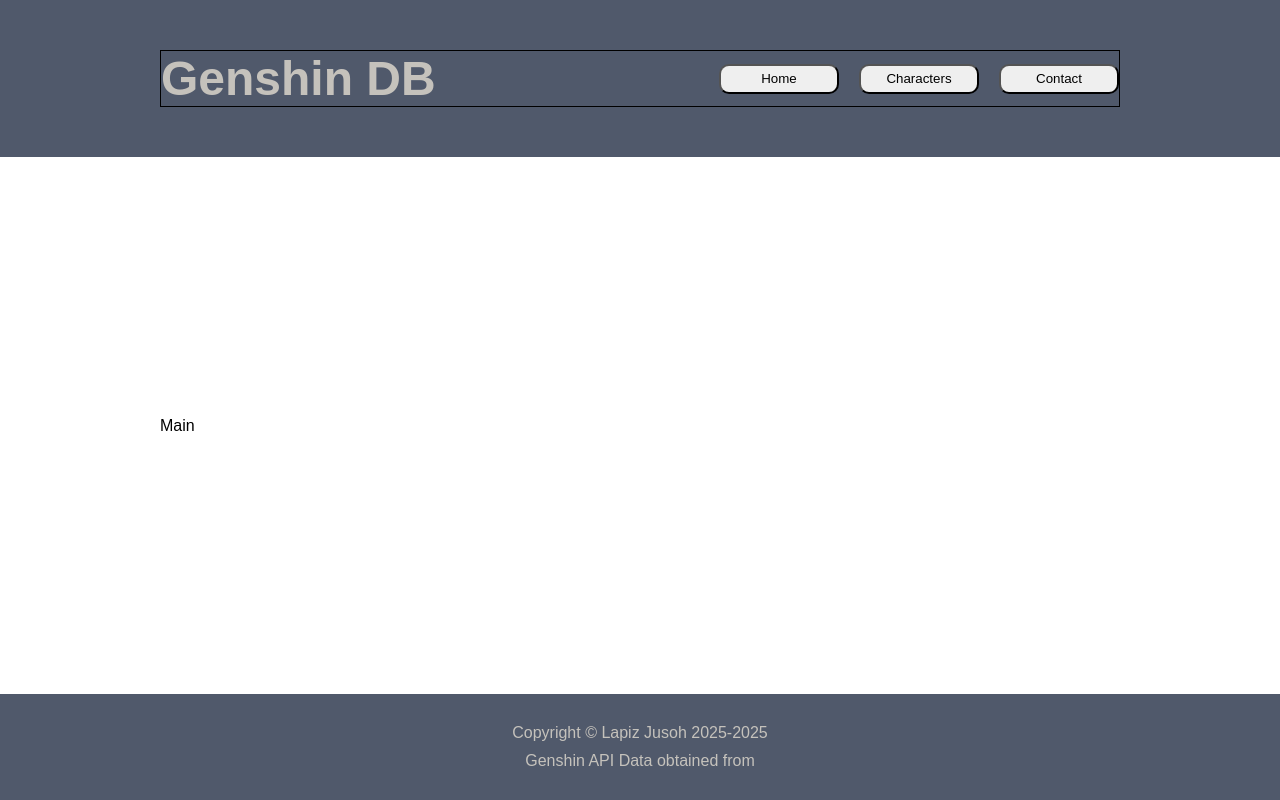
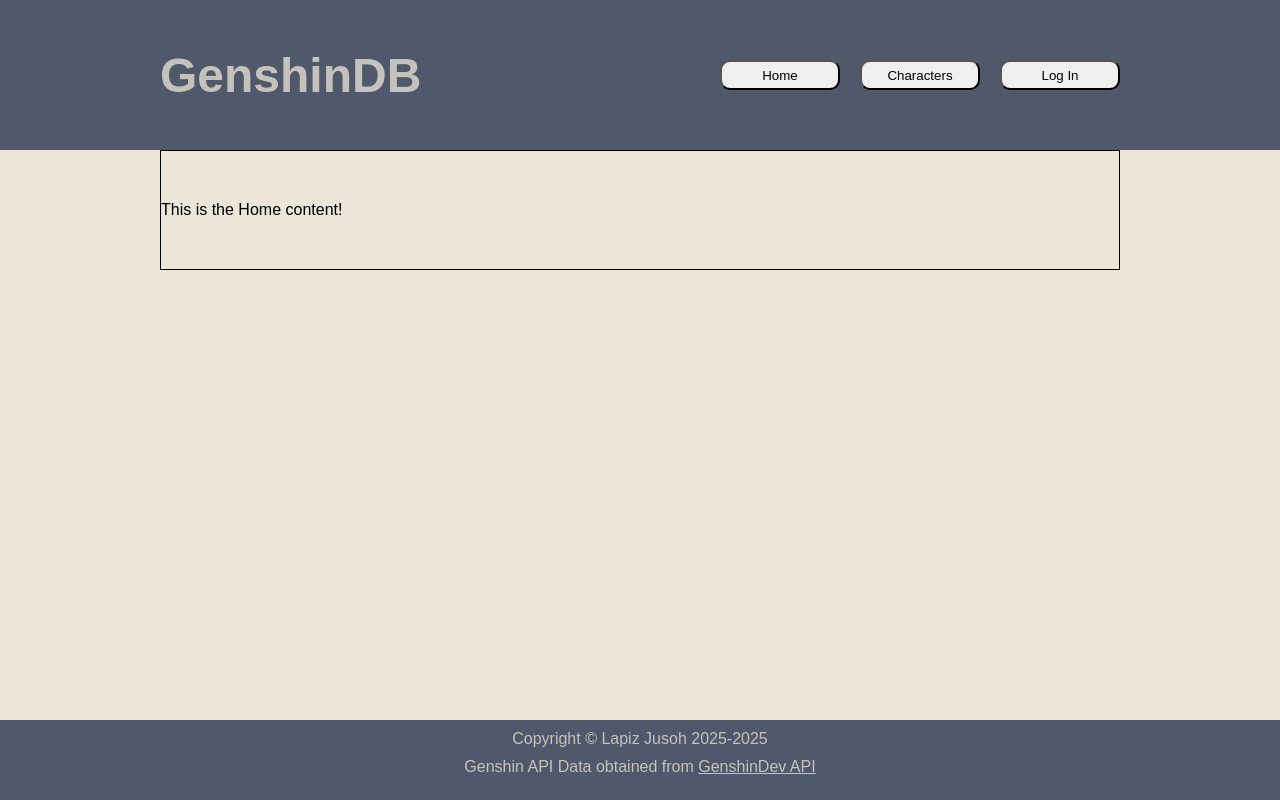
Before and after one commit to LapizJusoh/genshin-character-builder, a React (Vite) app: page / in a window 1280 px wide. Built offline with nearby package versions, Linux system fonts and the light colour scheme; a web font is replaced by a local one.

Commit message:
Add functional nav bar

```diff
--- a/src/App.css
+++ b/src/App.css
@@ -4,13 +4,6 @@
 Light: #ece5d8
 Font: #c5c2bc
 */
-
-.body {
-  min-height: 100vh;
-  display: flex;
-  flex-flow: column;
-  justify-content: space-between;
-}
 
 .container {
   width: 960px;
@@ -20,14 +13,14 @@
 header {
   background-color: #50596b;
   color: #c5c2bc;
-  padding-block: 50px;
+  height: 150px;
+  display: flex;
 }
 
 header .container {
   display: flex;
   justify-content: space-between;
   align-items: center;
-  border: 1px solid black;
 }
 
 header .container h1 {
@@ -55,18 +48,29 @@
 }
 
 main {
+  background-color: #ece5d8;
+  height: calc(100vh - 230px);
+}
 
+main .container {
+  border: 1px solid black;
+  padding-block: 50px;
 }
 
 footer {
   background-color: #50596b;
   color: #c5c2bc;
-  padding-block: 20px;
+  height: 80px;
   text-align: center;
   font-size: 1rem;
   font-weight: lighter;
+  display: flex;
 }
 
 footer p {
   margin-block: 10px;
 }
+
+footer a {
+  color: #c5c2bc;
+}
--- a/src/App.jsx
+++ b/src/App.jsx
@@ -1,32 +1,33 @@
-import './App.css'
+import Header from './components/Header.jsx';
+import Footer from './components/Footer.jsx';
+import Home from './components/Home.jsx';
+import Characters from './components/Characters.jsx';
+import LogIn from './components/LogIn.jsx';
+import { useState } from 'react';
+import './App.css';
 
 function App() {
+  const [currentPage, setCurrentPage] = useState(`Home`);
+
+  function clickHome() {
+    setCurrentPage('Home');
+  };
+
+  function clickCharacters() {
+    setCurrentPage('Characters');
+  };
+
+  function clickLogIn() {
+    setCurrentPage('LogIn');
+  }
 
   return (
-    <div className='body'>
-      <header>
-        <div className='container'>
-          <h1>Genshin DB</h1>
-          <nav>
-            <ul>
-              <li><button>Home</button></li>
-              <li><button>Characters</button></li>
-              <li><button>Contact</button></li>
-            </ul>
-          </nav>
-        </div>
-      </header>
-      <main>
-        <div className='container'>
-          Main
-        </div>
-      </main>
-      <footer>
-        <div className='container'>
-          <p>Copyright &copy; Lapiz Jusoh 2025-2025</p>
-          <p>Genshin API Data obtained from </p>
-        </div>
-      </footer>
+    <div>
+      <Header goToHome={clickHome} goToCharacters={clickCharacters} goToLogIn={clickLogIn} />
+      {(currentPage===`Home`) ? <Home /> : ''}
+      {(currentPage===`Characters`) ? <Characters /> : ''}
+      {(currentPage===`LogIn`) ? <LogIn /> : ''}
+      <Footer />
     </div>
   )
 }
--- /dev/null
+++ b/src/components/Characters.jsx
@@ -0,0 +1,9 @@
+export default function Characters() {
+  return (
+    <main id="characters">
+      <div className='container'>
+        <p>This is the Characters content!</p>
+      </div>
+    </main>
+  );
+}
--- /dev/null
+++ b/src/components/Footer.jsx
@@ -0,0 +1,17 @@
+import "../App.css";
+
+export default function Footer() {
+  return (
+    <footer>
+      <div className="container">
+        <p>Copyright &copy; Lapiz Jusoh 2025-2025</p>
+        <p>
+          Genshin API Data obtained from{" "}
+          <a href="https://github.com/genshindev/api" target="_blank">
+            GenshinDev API
+          </a>
+        </p>
+      </div>
+    </footer>
+  );
+}
--- /dev/null
+++ b/src/components/Header.jsx
@@ -0,0 +1,24 @@
+import "../App.css";
+
+export default function Header( { goToHome, goToCharacters, goToLogIn } ) {
+  return (
+    <header>
+      <div className="container">
+        <h1>GenshinDB</h1>
+        <nav>
+          <ul>
+            <li>
+              <button onClick={goToHome}>Home</button>
+            </li>
+            <li>
+              <button onClick={goToCharacters}>Characters</button>
+            </li>
+            <li>
+              <button onClick={goToLogIn}>Log In</button>
+            </li>
+          </ul>
+        </nav>
+      </div>
+    </header>
+  );
+}
--- /dev/null
+++ b/src/components/Home.jsx
@@ -0,0 +1,9 @@
+export default function Home() {
+  return (
+    <main id="home">
+      <div className='container'>
+        <p>This is the Home content!</p>
+      </div>
+    </main>
+  );
+}
--- /dev/null
+++ b/src/components/LogIn.jsx
@@ -0,0 +1,9 @@
+export default function LogIn() {
+  return (
+    <main id="login">
+      <div className='container'>
+        <p>This is the Log-In content!</p>
+      </div>
+    </main>
+  );
+}
```
